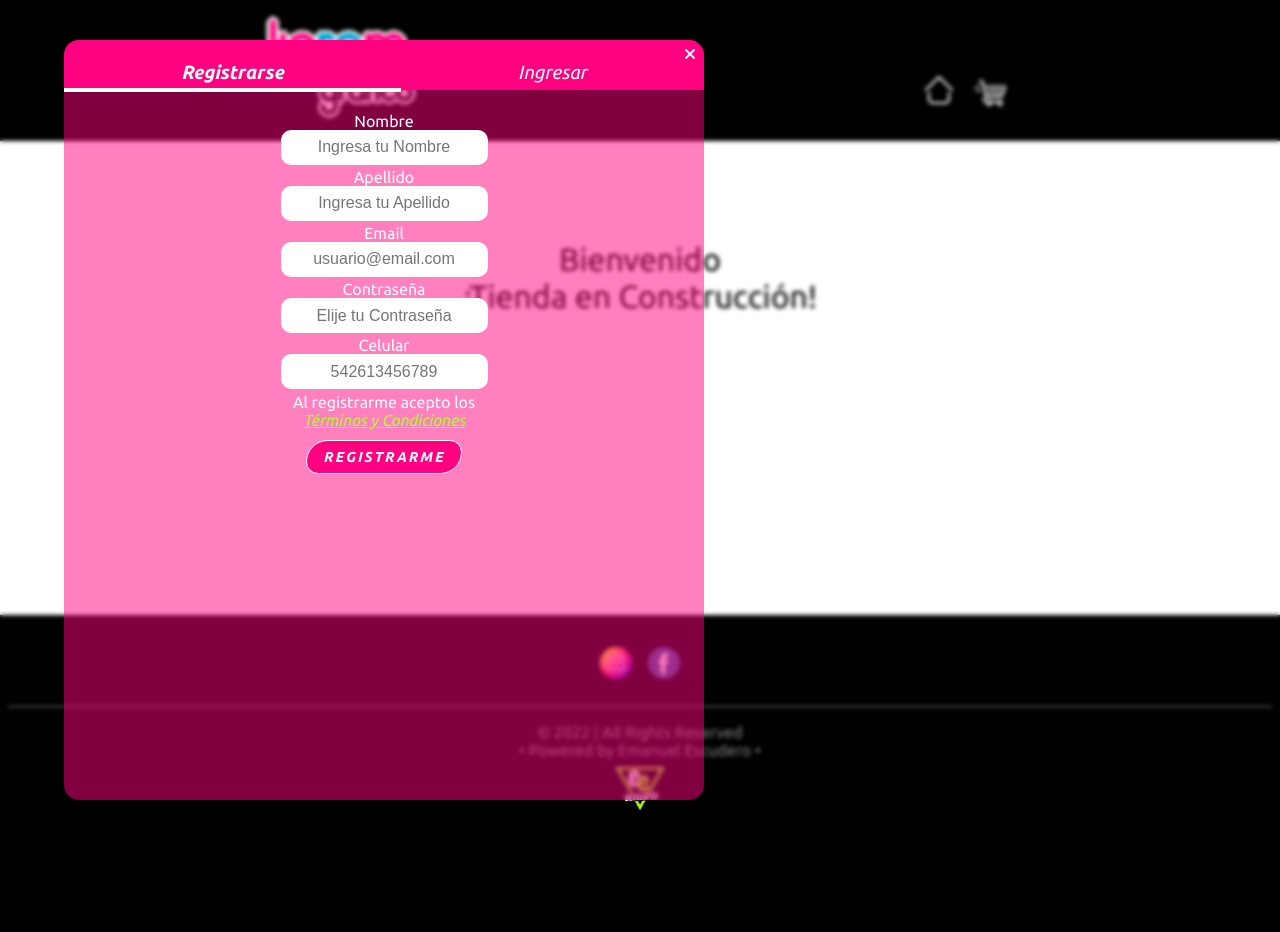
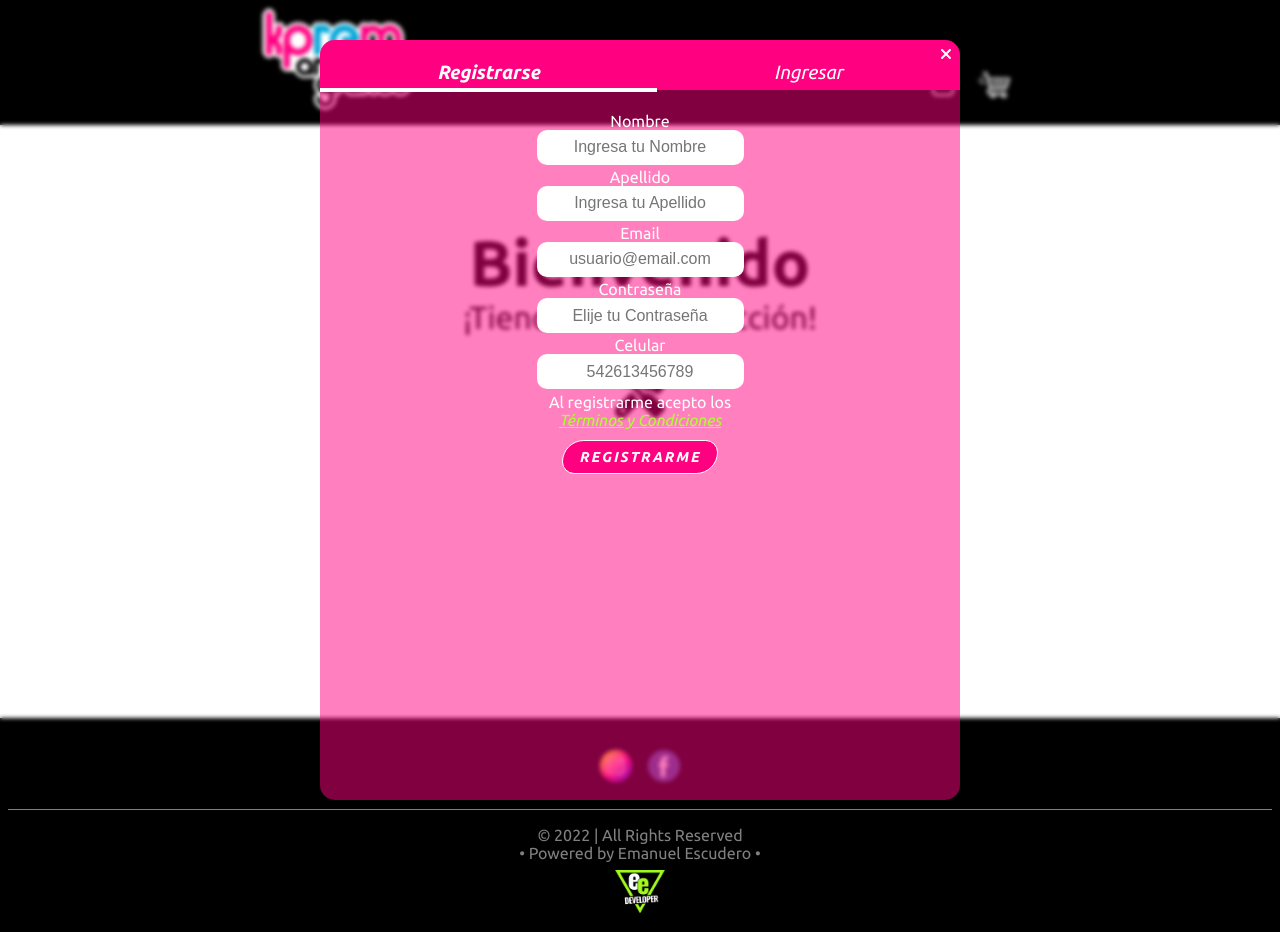
Before and after one commit to escuderoemanuel/KPREM-ArteGrafico, a website: page index.html in a window 1280 px wide. Before the commit the page ends 829 px from the top, so only its background shows below. Drawn offline with nearby package versions, Linux system fonts and the light colour scheme.

Commit message:
Formulario con validación - DOM - Objects - Arrays - Responsive

```diff
--- a/index.html
+++ b/index.html
@@ -177,8 +177,9 @@
 
   <!-- MAIN -->
   <main class="main">
-    <p>Bienvenido</p>
+    <h1>Bienvenido</h1>
     <p>¡Tienda en Construcción!</p>
+    <img class="img" src="assets/img/screwdriver-wrench-solid.svg" alt="Herramientras de construcción">
   </main>
 
 
--- a/scss/_form.scss
+++ b/scss/_form.scss
@@ -20,13 +20,11 @@
     position: relative;
     top: 5vh;
     left: 5vw;
-    width: 85vw;
+    width: 90vw;
     height: 90vh;
     color: white;
     display: flex;
     flex-direction: column;
-    align-items: center;
-    justify-content: center;
     background-color: rgba(255, 0, 128, 0.5);
     border-radius: $radius;
     overflow: auto;
@@ -34,11 +32,13 @@
     @media screen and (min-width: 600px) {
       width: 70vw;
       height: 95vh;
+      left: 15vw;
     }
 
     @media screen and (min-width: 900px) {
       width: 50vw;
       height: 95vh;
+      left: 25vw;
     }
   }
 
--- a/scss/_global.scss
+++ b/scss/_global.scss
@@ -2,7 +2,7 @@ html {
   font-family: "Ubuntu", "Lato", sans-serif;
 
   body {
-    width: 100vw;
+    width: 100%;
     background-color: black;
   }
 }
--- a/scss/_header.scss
+++ b/scss/_header.scss
@@ -5,7 +5,7 @@
     display: flex;
     align-items: baseline;
     justify-content: space-around;
-    padding: 1rem;
+    padding: 0.5rem;
 
     .headerLogo {
       max-width: 150px;
--- a/scss/_mainIndex.scss
+++ b/scss/_mainIndex.scss
@@ -5,4 +5,10 @@
   flex-direction: column;
   font-size: 2em;
   text-align: center;
+  align-items: center;
+
+  .img {
+    margin-top: 2rem;
+    width: 50px;
+  }
 }
--- /dev/null
+++ b/scss/_terms.scss
@@ -0,0 +1,9 @@
+.mainTerms {
+  padding: 1rem 2rem;
+  font-size: 1em;
+
+  h1 {
+    font-size: 2em;
+    margin-bottom: 2rem;
+  }
+}
--- a/scss/style.scss
+++ b/scss/style.scss
@@ -6,3 +6,4 @@
 @import "footer";
 @import "mainIndex";
 @import "mainCarrito";
+@import "terms";
```
Also changed, not shown: pages/terms.html (+1 -1 lines), README.md, assets/img/screwdriver-wrench-solid.svg (added), assets/img/tiendaconstruccion.jpg (added), css/style.css, 1 other file.
